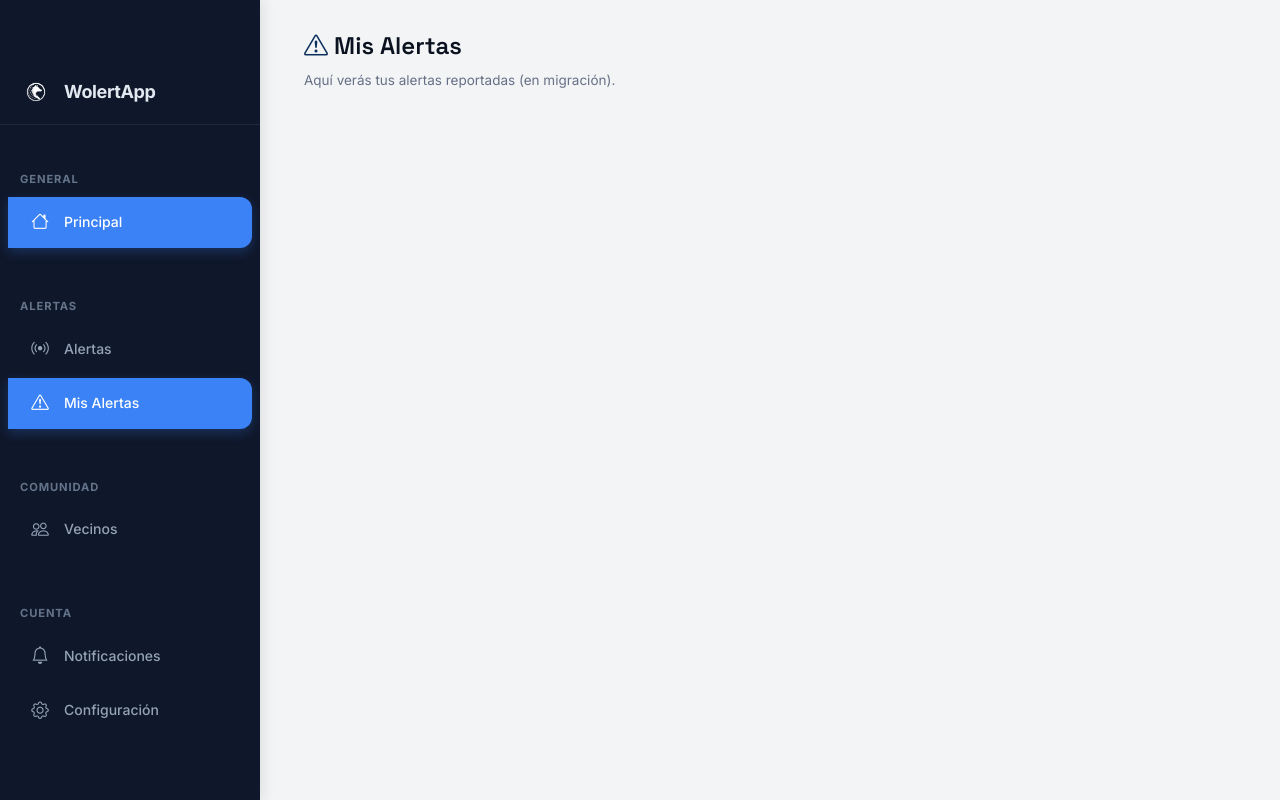
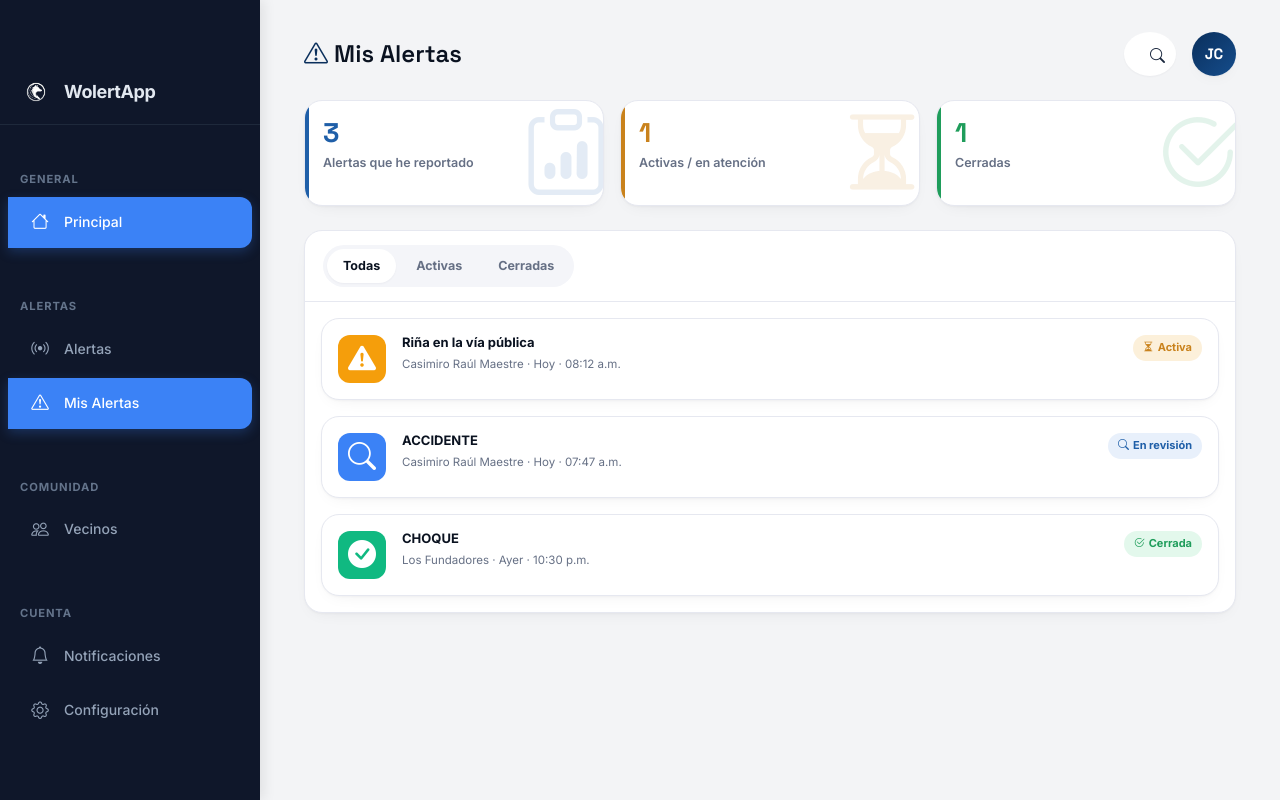
Before and after one commit to ksgutierrez05/WolertApp-Web, a React (Vite) app: page /ciudadano/mis-alertas in a window 1280 px wide. Built offline with nearby package versions, Linux system fonts and the light colour scheme.

Commit message:
feat: mejoras visuales panel alertas ciudadano

```diff
--- a/src/Components/Ciudadano/Pages/Alertas.jsx
+++ b/src/Components/Ciudadano/Pages/Alertas.jsx
@@ -4,16 +4,15 @@ import '../../../css/temas.css';
 import '../../../css/ciudadano/panel-alertas.css';
 
 const alertasEjemplo = [
-  { id: 1, tipo: 'SEMÁFORO DAÑADO', barrio: 'Casimiro Raúl Maestre', comuna: 'Comuna 1', estado: 'pendiente' },
-  { id: 2, tipo: 'ACCIDENTE', barrio: 'Casimiro Raúl Maestre', comuna: 'Comuna 1', estado: 'en_camino' },
-  { id: 3, tipo: 'CHOQUE', barrio: 'Los Fundadores', comuna: 'Comuna 2', estado: 'resuelto' },
+  { id: 1, tipo: 'Riña en la vía pública', categoria: 'Disturbio', estado: 'En atención', descripcion: 'Discusión entre varias personas frente al parque principal.', reportadoPor: 'Carlos Ramírez', ubicacion: 'Calle 9 con Cra 12 · Los Fundadores', tiempo: 'Hace 2 h' },
+  { id: 2, tipo: 'Semáforo dañado', categoria: 'Infraestructura', estado: 'Pendiente', descripcion: 'Semáforo sin funcionar en la esquina principal.', reportadoPor: 'Laura Peña', ubicacion: 'Casimiro Raúl Maestre', tiempo: 'Hace 1 h' },
 ];
 
 export default function Alertas() {
   const [filtro, setFiltro] = useState('todas');
   const total = alertasEjemplo.length;
-  const miComuna = alertasEjemplo.filter((a) => a.comuna === 'Comuna 1').length;
-  const miBarrio = alertasEjemplo.filter((a) => a.barrio === 'Casimiro Raúl Maestre').length;
+  const miComuna = alertasEjemplo.length;
+  const miBarrio = alertasEjemplo.length;
 
   return (
     <div className="container-fluid">
@@ -66,27 +65,22 @@ export default function Alertas() {
           </div>
         </div>
         <div id="listaAlertas">
-          <div className="table-responsive">
-            <table className="tabla-usu">
-              <thead>
-                <tr>
-                  <th>Tipo</th><th>Ubicación</th><th>Comuna</th><th>Estado</th>
-                </tr>
-              </thead>
-              <tbody>
-                {alertasEjemplo.map((a) => (
-                  <tr key={a.id}>
-                    <td><span className="badge-dash badge-amber-dash">{a.tipo}</span></td>
-                    <td>
-                      <div className="info-title-dash">{a.barrio}</div>
-                    </td>
-                    <td>{a.comuna}</td>
-                    <td><span className="badge-dash badge-blue-dash">{a.estado}</span></td>
-                  </tr>
-                ))}
-              </tbody>
-            </table>
-          </div>
+          {alertasEjemplo.map((a) => (
+            <div key={a.id} className="card-panel-dash p-3 mb-3">
+              <div className="d-flex justify-content-between align-items-start mb-2">
+                <div>
+                  <h5 className="info-title-dash mb-0">{a.tipo}</h5>
+                  <span className="badge-dash badge-amber-dash me-2">{a.categoria}</span>
+                  <span className="badge-dash badge-blue-dash">{a.estado}</span>
+                </div>
+              </div>
+              <p className="mb-2">{a.descripcion}</p>
+              <div className="info-sub-dash">
+                Reportado por {a.reportadoPor}<br />
+                {a.ubicacion} · {a.tiempo}
+              </div>
+            </div>
+          ))}
         </div>
       </div>
     </div>
--- a/src/Components/Ciudadano/Pages/MisAlertas.jsx
+++ b/src/Components/Ciudadano/Pages/MisAlertas.jsx
@@ -1,12 +1,108 @@
+import { useState } from 'react';
 import '../../../css/global.css';
 import '../../../css/temas.css';
 import '../../../css/ciudadano/panel-mis-alertas.css';
 
+const misAlertas = [
+  { id: 1, tipo: 'Riña en la vía pública', estado: 'activa', fecha: 'Hoy · 08:12 a.m.', ubicacion: 'Casimiro Raúl Maestre' },
+  { id: 2, tipo: 'ACCIDENTE', estado: 'en_revision', fecha: 'Hoy · 07:47 a.m.', ubicacion: 'Casimiro Raúl Maestre' },
+  { id: 3, tipo: 'CHOQUE', estado: 'cerrada', fecha: 'Ayer · 10:30 p.m.', ubicacion: 'Los Fundadores' },
+];
+
 export default function MisAlertas() {
+  const [filtro, setFiltro] = useState('todas');
+
+  const total = misAlertas.length;
+  const activas = misAlertas.filter((a) => a.estado === 'activa').length;
+  const cerradas = misAlertas.filter((a) => a.estado === 'cerrada').length;
+
+  const filtradas = misAlertas.filter((a) => filtro === 'todas' || a.estado === filtro);
+
   return (
     <div className="container-fluid">
-      <h1 className="page-title-dash"><i className="bi bi-exclamation-triangle"></i> Mis Alertas</h1>
-      <p className="hero-text-dash" style={{ color: 'var(--muted)' }}>Aquí verás tus alertas reportadas (en migración).</p>
+      <div className="d-flex justify-content-between align-items-center mb-4">
+        <h1 className="page-title-dash"><i className="bi bi-exclamation-triangle"></i> Mis Alertas</h1>
+        <div className="d-flex align-items-center gap-3">
+          <button className="btn icon-btn-dash rounded-circle border-0 bg-white">
+            <i className="bi bi-search"></i>
+          </button>
+          <div className="avatar-dash">JC</div>
+        </div>
+      </div>
+
+      <div className="row g-3 mb-4">
+        <div className="col-6 col-md-4">
+          <div className="kpi-dash kpi-blue-dash">
+            <i className="bi bi-clipboard-data kpi-icon-dash"></i>
+            <p className="kpi-num-dash mb-0">{total}</p>
+            <p className="kpi-label-dash">Alertas que he reportado</p>
+          </div>
+        </div>
+        <div className="col-6 col-md-4">
+          <div className="kpi-dash kpi-amber-dash">
+            <i className="bi bi-hourglass-split kpi-icon-dash"></i>
+            <p className="kpi-num-dash mb-0">{activas}</p>
+            <p className="kpi-label-dash">Activas / en atención</p>
+          </div>
+        </div>
+        <div className="col-6 col-md-4">
+          <div className="kpi-dash kpi-green-dash">
+            <i className="bi bi-check2-circle kpi-icon-dash"></i>
+            <p className="kpi-num-dash mb-0">{cerradas}</p>
+            <p className="kpi-label-dash">Cerradas</p>
+          </div>
+        </div>
+      </div>
+
+      <div className="card-panel-dash p-0">
+        <div className="misalertas-toolbar-dash">
+          <div className="misalertas-tabs-dash">
+            {['todas', 'activa', 'cerrada'].map((f) => (
+              <button
+                key={f}
+                className={`misalertas-tab-dash ${filtro === f ? 'active' : ''}`}
+                onClick={() => setFiltro(f)}
+              >
+                {f === 'todas' ? 'Todas' : f === 'activa' ? 'Activas' : 'Cerradas'}
+              </button>
+            ))}
+          </div>
+        </div>
+
+        <div id="listaMisAlertas">
+          {filtradas.map((a) => (
+            <div key={a.id} className="card-panel-dash p-3 m-3">
+              <div className="d-flex align-items-start gap-3">
+                <div className="alerta-tipo-icono-dash" style={{
+                  fontSize: '28px',
+                  width: '48px',
+                  height: '48px',
+                  borderRadius: '12px',
+                  display: 'flex',
+                  alignItems: 'center',
+                  justifyContent: 'center',
+                  color: '#fff',
+                  backgroundColor: a.estado === 'activa' ? '#f59e0b' : a.estado === 'en_revision' ? '#3b82f6' : '#10b981',
+                }}>
+                  <i className={`bi ${a.estado === 'activa' ? 'bi-exclamation-triangle-fill' : a.estado === 'en_revision' ? 'bi-search' : 'bi-check-circle-fill'}`}></i>
+                </div>
+                <div className="flex-grow-1">
+                  <div className="d-flex justify-content-between align-items-start">
+                    <div>
+                      <h5 className="info-title-dash mb-1">{a.tipo}</h5>
+                      <div className="info-sub-dash">{a.ubicacion} · {a.fecha}</div>
+                    </div>
+                    <span className={`badge-dash ${a.estado === 'activa' ? 'badge-amber-dash' : a.estado === 'en_revision' ? 'badge-blue-dash' : 'badge-green-dash'}`}>
+                      <i className={`bi ${a.estado === 'activa' ? 'bi-hourglass-split' : a.estado === 'en_revision' ? 'bi-search' : 'bi-check2-circle'} me-1`}></i>
+                      {a.estado === 'activa' ? 'Activa' : a.estado === 'en_revision' ? 'En revisión' : 'Cerrada'}
+                    </span>
+                  </div>
+                </div>
+              </div>
+            </div>
+          ))}
+        </div>
+      </div>
     </div>
   );
 }
```
